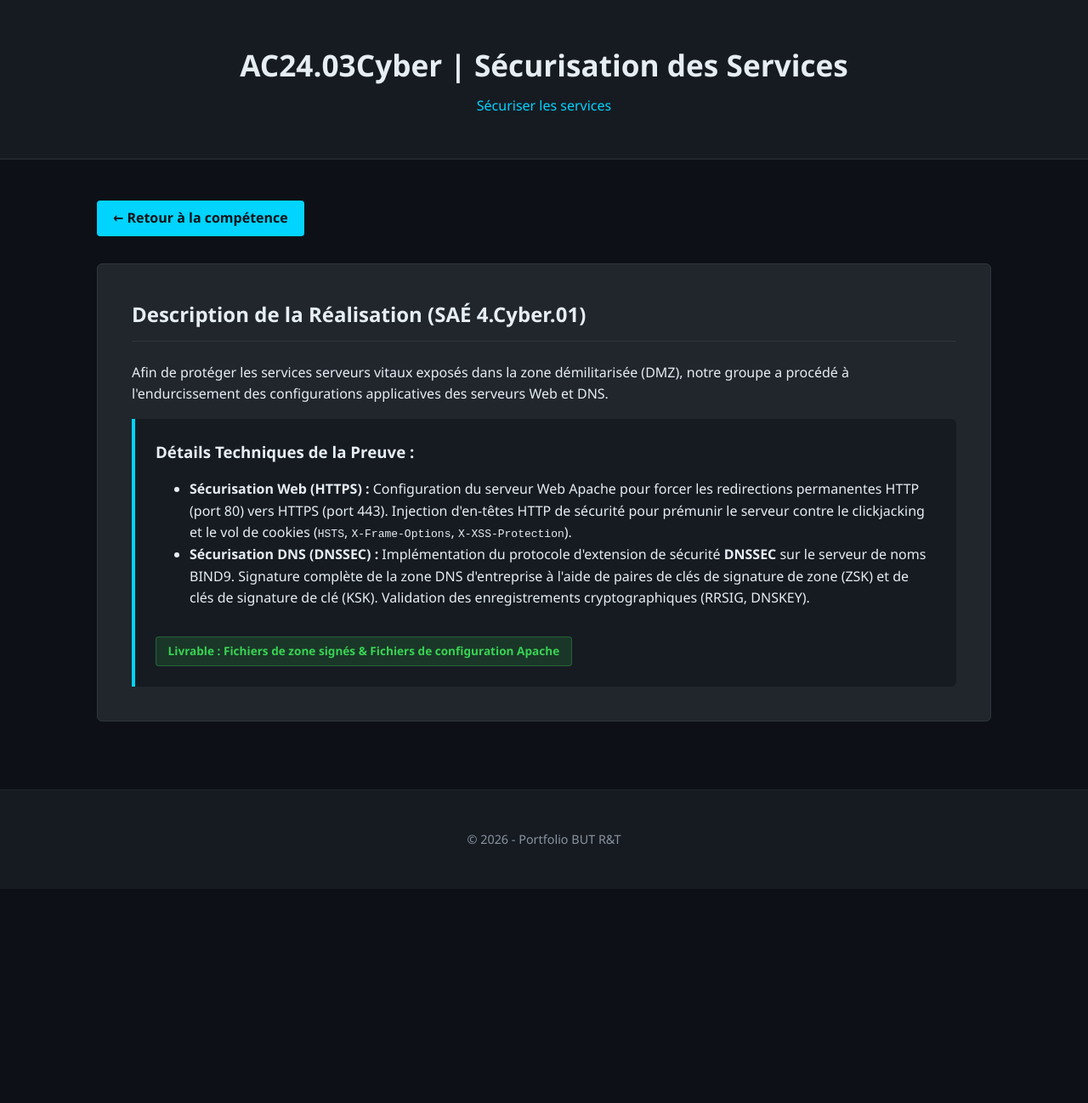
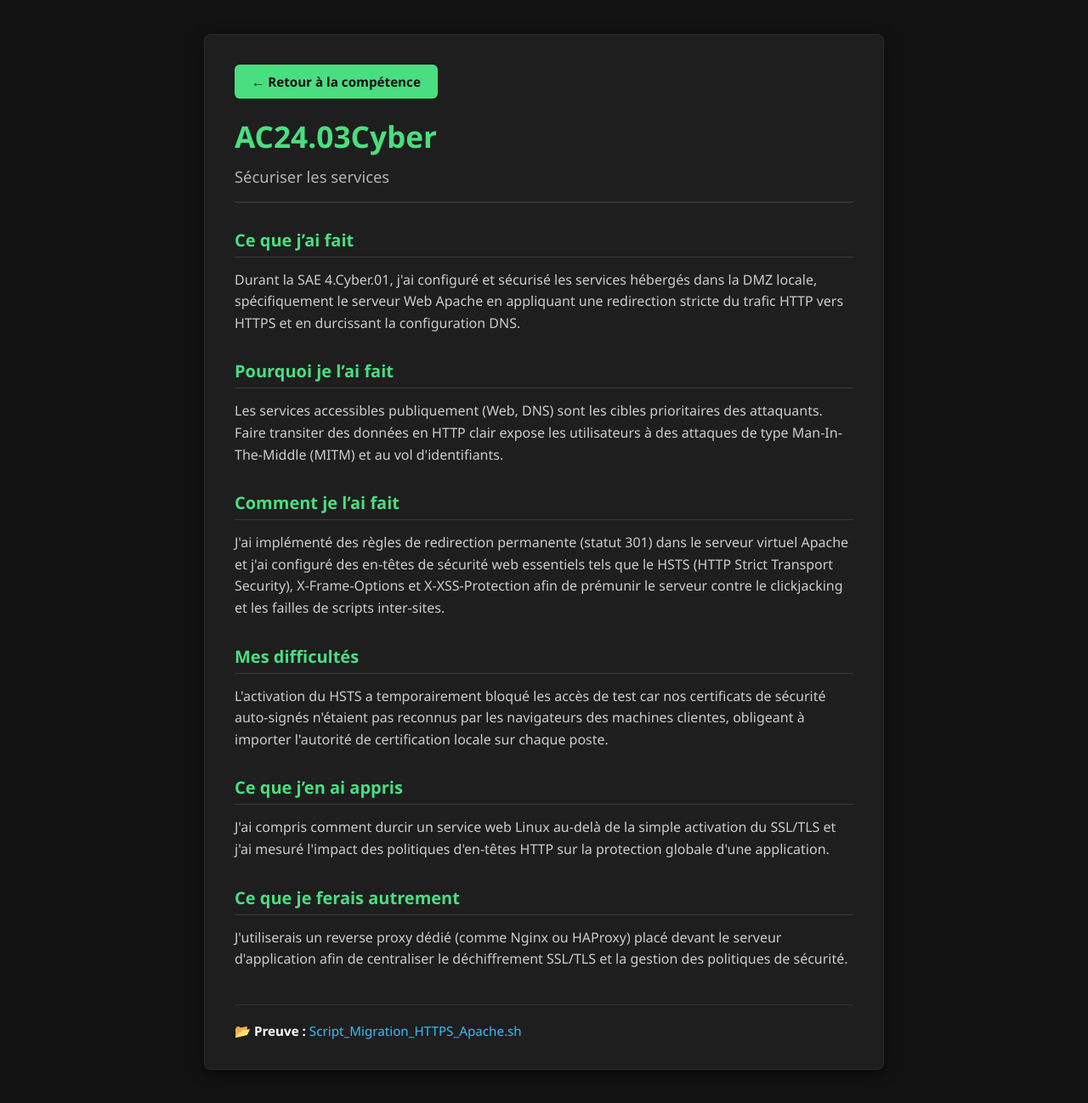
Before and after one commit to Adam-2104/adam_duponchelle.github.io, a plain HTML site: page docs/ac2403.html in a window 1280 px wide. Shown: the whole page at 85% size. Before the commit the page ends 1046 px from the top, so only its background shows below. Drawn offline with Linux system fonts and the light colour scheme.

Commit message:
Update ac2403.html

```diff
--- a/docs/ac2403.html
+++ b/docs/ac2403.html
@@ -3,39 +3,67 @@
 <head>
     <meta charset="UTF-8">
     <meta name="viewport" content="width=device-width, initial-scale=1.0">
-    <title>AC24.03Cyber - Sécurisation des Services</title>
-    <link rel="stylesheet" href="style.css">
+    <title>AC24.03Cyber - Sécuriser les services</title>
+    <style>
+        body { font-family: 'Segoe UI', sans-serif; background-color: #121212; color: #e0e0e0; margin: 0; padding: 40px 20px; display: flex; justify-content: center; }
+        .ac-container { max-width: 800px; width: 100%; background-color: #1e1e1e; border: 1px solid #2d2d2d; border-radius: 8px; padding: 35px; box-sizing: border-box; box-shadow: 0 4px 15px rgba(0, 0, 0, 0.6); }
+        .btn-back { display: inline-flex; align-items: center; background-color: #4ade80; color: #121212; font-weight: 600; padding: 10px 20px; border-radius: 6px; text-decoration: none; font-size: 0.95rem; margin-bottom: 20px; transition: background-color 0.2s, transform 0.1s; }
+        .btn-back:hover { background-color: #22c55e; }
+        .btn-back:active { transform: scale(0.98); }
+        .ac-header { border-bottom: 2px solid #333; padding-bottom: 15px; margin-bottom: 30px; }
+        .ac-header h1 { font-size: 2.2rem; color: #4ade80; margin: 0 0 10px 0; }
+        .ac-header p { font-size: 1.15rem; color: #b3b3b3; margin: 0; line-height: 1.5; }
+        .ac-section { margin-bottom: 30px; }
+        .ac-section h2 { font-size: 1.25rem; color: #4ade80; border-bottom: 1px solid #3a3a3a; padding-bottom: 6px; margin-top: 0; margin-bottom: 14px; }
+        .ac-section p { margin: 0; line-height: 1.6; color: #cccccc; }
+        .ac-footer { border-top: 1px solid #333; padding-top: 20px; margin-top: 40px; font-size: 0.95rem; color: #a0a0a0; }
+        .ac-footer strong { color: #ffffff; }
+        .ac-footer a { color: #38bdf8; text-decoration: none; }
+        .ac-footer a:hover { text-decoration: underline; }
+    </style>
 </head>
 <body>
+    <div class="ac-container">
+        <a href="competence4.html" class="btn-back">← Retour à la compétence</a>
 
-    <header>
-        <h1>AC24.03Cyber | Sécurisation des Services</h1>
-        <p>Sécuriser les services</p>
-    </header>
+        <header class="ac-header">
+            <h1>AC24.03Cyber</h1>
+            <p>Sécuriser les services</p>
+        </header>
 
-    <main class="container">
-        <div style="margin-bottom: 2rem;">
-            <a href="competence4.html" class="btn-back">← Retour à la compétence</a>
-        </div>
+        <section class="ac-section">
+            <h2>Ce que j’ai fait</h2>
+            <p>Durant la SAE 4.Cyber.01, j'ai configuré et sécurisé les services hébergés dans la DMZ locale, spécifiquement le serveur Web Apache en appliquant une redirection stricte du trafic HTTP vers HTTPS et en durcissant la configuration DNS.</p>
+        </section>
 
-        <section class="section-portfolio">
-            <h2>Description de la Réalisation (SAÉ 4.Cyber.01)</h2>
-            <p>Afin de protéger les services serveurs vitaux exposés dans la zone démilitarisée (DMZ), notre groupe a procédé à l'endurcissement des configurations applicatives des serveurs Web et DNS.</p>
+        <section class="ac-section">
+            <h2>Pourquoi je l’ai fait</h2>
+            <p>Les services accessibles publiquement (Web, DNS) sont les cibles prioritaires des attaquants. Faire transiter des données en HTTP clair expose les utilisateurs à des attaques de type Man-In-The-Middle (MITM) et au vol d'identifiants.</p>
+        </section>
 
-            <div class="projet-card">
-                <h3>Détails Techniques de la Preuve :</h3>
-                <ul>
-                    <li><strong>Sécurisation Web (HTTPS) :</strong> Configuration du serveur Web Apache pour forcer les redirections permanentes HTTP (port 80) vers HTTPS (port 443). Injection d'en-têtes HTTP de sécurité pour prémunir le serveur contre le clickjacking et le vol de cookies (<code>HSTS</code>, <code>X-Frame-Options</code>, <code>X-XSS-Protection</code>).</li>
-                    <li><strong>Sécurisation DNS (DNSSEC) :</strong> Implémentation du protocole d'extension de sécurité <strong>DNSSEC</strong> sur le serveur de noms BIND9. Signature complète de la zone DNS d'entreprise à l'aide de paires de clés de signature de zone (ZSK) et de clés de signature de clé (KSK). Validation des enregistrements cryptographiques (RRSIG, DNSKEY).</li>
-                </ul>
-                <span class="badge">Livrable : Fichiers de zone signés & Fichiers de configuration Apache</span>
-            </div>
+        <section class="ac-section">
+            <h2>Comment je l’ai fait</h2>
+            <p>J'ai implémenté des règles de redirection permanente (statut 301) dans le serveur virtuel Apache et j'ai configuré des en-têtes de sécurité web essentiels tels que le HSTS (HTTP Strict Transport Security), X-Frame-Options et X-XSS-Protection afin de prémunir le serveur contre le clickjacking et les failles de scripts inter-sites.</p>
         </section>
-    </main>
 
-    <footer>
-        <p>&copy; 2026 - Portfolio BUT R&T</p>
-    </footer>
+        <section class="ac-section">
+            <h2>Mes difficultés</h2>
+            <p>L'activation du HSTS a temporairement bloqué les accès de test car nos certificats de sécurité auto-signés n'étaient pas reconnus par les navigateurs des machines clientes, obligeant à importer l'autorité de certification locale sur chaque poste.</p>
+        </section>
 
+        <section class="ac-section">
+            <h2>Ce que j’en ai appris</h2>
+            <p>J'ai compris comment durcir un service web Linux au-delà de la simple activation du SSL/TLS et j'ai mesuré l'impact des politiques d'en-têtes HTTP sur la protection globale d'une application.</p>
+        </section>
+
+        <section class="ac-section">
+            <h2>Ce que je ferais autrement</h2>
+            <p>J'utiliserais un reverse proxy dédié (comme Nginx ou HAProxy) placé devant le serveur d'application afin de centraliser le déchiffrement SSL/TLS et la gestion des politiques de sécurité.</p>
+        </section>
+
+        <footer class="ac-footer">
+            📂 <strong>Preuve :</strong> <a href="#" target="_blank">Script_Migration_HTTPS_Apache.sh</a>
+        </footer>
+    </div>
 </body>
 </html>
```
